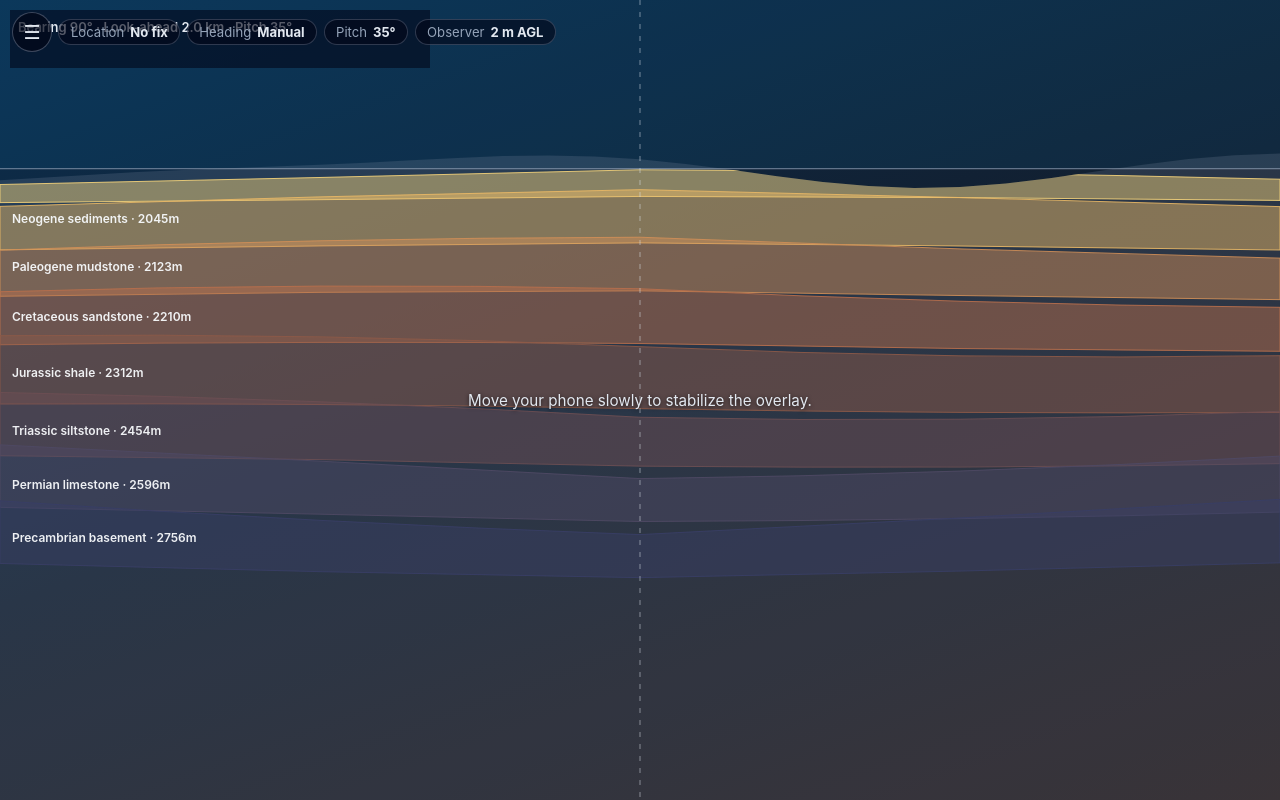
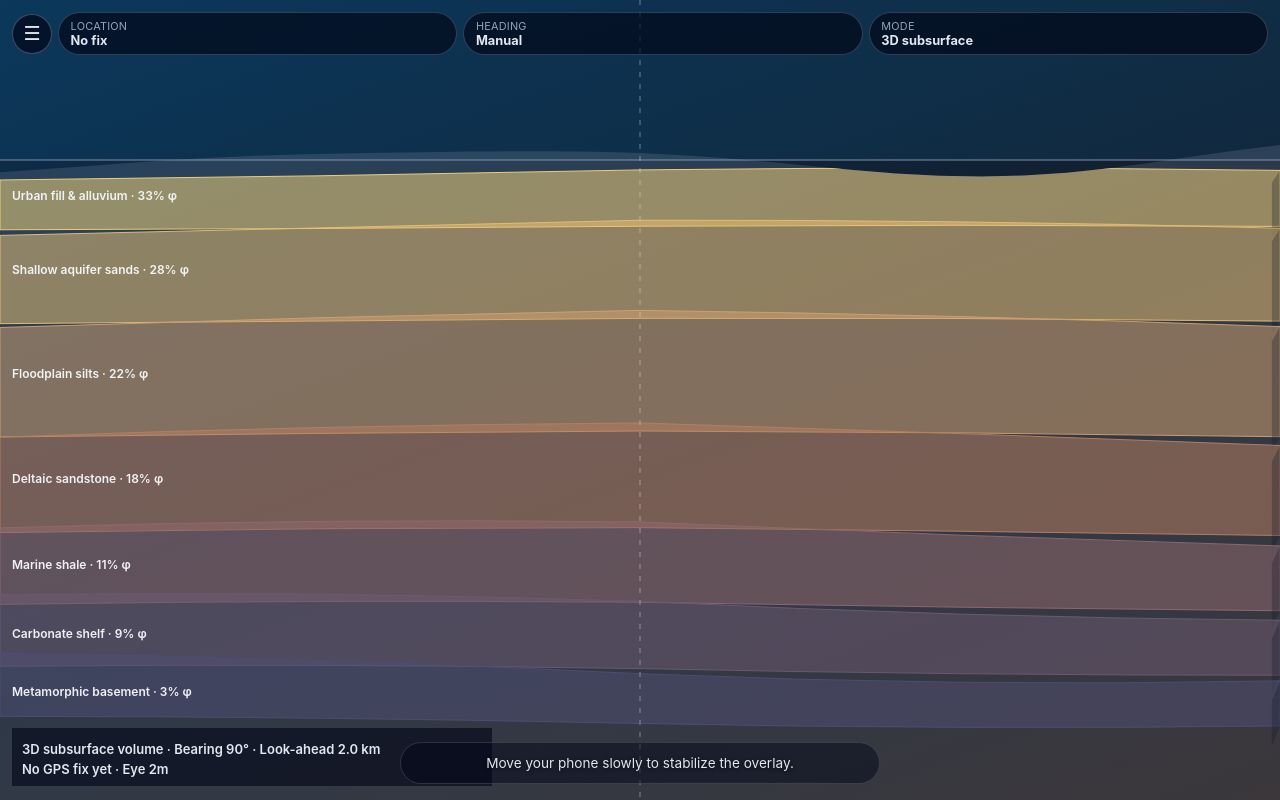
Before and after one commit to JcFiscus/Geological-Map-Application, a plain HTML site: page index.html in a window 1280 px wide. Drawn offline with Linux system fonts and the light colour scheme.

Commit message:
Refine HUD layout and add 3D subsurface layer rendering

```diff
--- a/app.js
+++ b/app.js
@@ -11,14 +11,13 @@ const state = {
 };
 
 const geologicPalette = [
-  { name: 'Quaternary alluvium', age: '0-2.6 Ma', color: '#f3d27a' },
-  { name: 'Neogene sediments', age: '2.6-23 Ma', color: '#e9b966' },
-  { name: 'Paleogene mudstone', age: '23-66 Ma', color: '#d18f58' },
-  { name: 'Cretaceous sandstone', age: '66-145 Ma', color: '#b86f4d' },
-  { name: 'Jurassic shale', age: '145-201 Ma', color: '#8d5a49' },
-  { name: 'Triassic siltstone', age: '201-252 Ma', color: '#6d4f54' },
-  { name: 'Permian limestone', age: '252-299 Ma', color: '#4f4a64' },
-  { name: 'Precambrian basement', age: '>541 Ma', color: '#393f65' },
+  { name: 'Urban fill & alluvium', age: '0-2.6 Ma', color: '#f3d27a', porosity: 0.33 },
+  { name: 'Shallow aquifer sands', age: '2.6-10 Ma', color: '#e7bd72', porosity: 0.28 },
+  { name: 'Floodplain silts', age: '10-34 Ma', color: '#cfa070', porosity: 0.22 },
+  { name: 'Deltaic sandstone', age: '34-100 Ma', color: '#b67f61', porosity: 0.18 },
+  { name: 'Marine shale', age: '100-180 Ma', color: '#8f6a6e', porosity: 0.11 },
+  { name: 'Carbonate shelf', age: '180-300 Ma', color: '#6c5b71', porosity: 0.09 },
+  { name: 'Metamorphic basement', age: '>300 Ma', color: '#4f4f73', porosity: 0.03 },
 ];
 
 const el = {
@@ -31,8 +30,7 @@ const el = {
   orientationBtn: document.querySelector('#orientationBtn'),
   locationStatus: document.querySelector('#locationStatus'),
   headingStatus: document.querySelector('#headingStatus'),
-  tiltStatus: document.querySelector('#tiltStatus'),
-  elevationStatus: document.querySelector('#elevationStatus'),
+  modeStatus: document.querySelector('#modeStatus'),
   headingInput: document.querySelector('#headingInput'),
   distanceInput: document.querySelector('#distanceInput'),
   tiltInput: document.querySelector('#tiltInput'),
@@ -49,21 +47,19 @@ const clampHeading = (value) => ((value % 360) + 360) % 360;
 const clamp = (value, min, max) => Math.max(min, Math.min(max, value));
 
 const createDirectionalStack = () => {
-  const headingFactor = Math.sin((state.heading * Math.PI) / 180);
   const distanceFactor = Math.min(state.distanceKm / 12, 1);
-  const downwardPitchDeg = clamp(state.tiltDeg, -25, 85);
-  const pitchFactor = clamp((downwardPitchDeg + 20) / 105, 0, 1);
+  const pitchFactor = clamp((clamp(state.tiltDeg, -20, 80) + 20) / 100, 0, 1);
 
   const weightedLayers = geologicPalette.map((layer, index) => {
-    const base = 72 + index * 34;
-    const headingWave = Math.sin((state.heading + index * 36) * 0.06) * (16 + index * 2.2);
-    const distanceDepth = distanceFactor * (28 + index * 16);
-    const pitchDepth = (1 - pitchFactor) * (52 + index * 5);
+    const base = 80 + index * 42;
+    const headingPulse = Math.sin((state.heading + index * 31) * 0.05) * (20 + index * 2.5);
+    const distanceDepth = distanceFactor * (34 + index * 18);
+    const pitchDepth = (1 - pitchFactor) * (44 + index * 6.5);
 
     return {
       ...layer,
-      thicknessM: Math.max(26, base + headingWave + distanceDepth + pitchDepth),
-      confidence: clamp(0.6 + Math.abs(headingFactor) * 0.22 - index * 0.02, 0.48, 0.97),
+      thicknessM: Math.max(34, base + headingPulse + distanceDepth + pitchDepth),
+      confidence: clamp(0.58 + distanceFactor * 0.24 - index * 0.03, 0.42, 0.96),
     };
   });
 
@@ -72,13 +68,14 @@ const createDirectionalStack = () => {
     const topDepthM = runningDepth;
     const bottomDepthM = runningDepth + layer.thicknessM;
     runningDepth = bottomDepthM;
+
     return {
       ...layer,
       index,
       topDepthM,
       bottomDepthM,
       midpointDepthM: (topDepthM + bottomDepthM) / 2,
-      distanceFromUserM: state.distanceKm * 1000 + topDepthM * 0.5,
+      distanceFromUserM: state.distanceKm * 1000 + topDepthM * 0.65,
     };
   });
 };
@@ -92,29 +89,24 @@ const fitCanvas = () => {
 };
 
 const depthToScreenY = (depthM, horizonY, height, maxDepth) => {
-  const depthFraction = 1 - Math.exp((-depthM / maxDepth) * 2.35);
-  return clamp(horizonY + depthFraction * (height - horizonY), horizonY + 6, height - 4);
+  const depthFraction = 1 - Math.exp((-depthM / maxDepth) * 2.1);
+  return clamp(horizonY + depthFraction * (height - horizonY), horizonY + 8, height - 4);
 };
 
 const calculateViewModel = (layers, width, height) => {
   const maxDepth = layers[layers.length - 1].bottomDepthM;
   const observerHeightM = Math.max(1, state.observerHeightM);
-  const pitchDownDeg = state.tiltDeg;
 
   const geometricHorizonM = 3570 * Math.sqrt(observerHeightM);
-  const lookAheadM = state.distanceKm * 1000;
-  const visibleDistanceM = Math.max(500, Math.min(lookAheadM, geometricHorizonM * 0.96));
+  const requestedLookAheadM = state.distanceKm * 1000;
+  const indoorMinimumM = 900;
+  const visibleDistanceM = Math.max(indoorMinimumM, Math.min(requestedLookAheadM, geometricHorizonM * 1.15));
 
-  const horizonOffset = clamp((-pitchDownDeg / 55) * (height * 0.36), -height * 0.32, height * 0.42);
-  const horizonY = clamp(height * 0.44 + horizonOffset, height * 0.12, height * 0.82);
-  const groundStartY = clamp(horizonY + 2, 0, height - 10);
+  const horizonOffset = clamp((-state.tiltDeg / 55) * (height * 0.33), -height * 0.28, height * 0.38);
+  const horizonY = clamp(height * 0.41 + horizonOffset, height * 0.15, height * 0.78);
+  const groundStartY = clamp(horizonY + 5, 0, height - 12);
 
-  const verticalFovDeg = 62;
-  const visibleGroundDepthM = Math.max(
-    130,
-    observerHeightM + Math.tan(((verticalFovDeg * 0.5 + Math.max(pitchDownDeg, 0)) * Math.PI) / 180) * visibleDistanceM,
-  );
-  const depthScaleMax = Math.max(visibleGroundDepthM, maxDepth * 0.3);
+  const depthScaleMax = Math.max(maxDepth, observerHeightM + visibleDistanceM * 0.26);
 
   return {
     horizonY,
@@ -122,7 +114,6 @@ const calculateViewModel = (layers, width, height) => {
     maxDepth,
     visibleDistanceM,
     depthScaleMax,
-    pitchDownDeg,
   };
 };
 
@@ -132,9 +123,9 @@ const createGroundMask = (width, height, horizonY, headingDeg) => {
 
   ctx.beginPath();
   ctx.moveTo(0, horizonY + Math.sin(wave) * undulation);
-  for (let x = 0; x <= width; x += Math.max(16, width / 28)) {
+  for (let x = 0; x <= width; x += Math.max(16, width / 30)) {
     const wobble = Math.sin((x / width) * Math.PI * 2.8 + wave) * undulation;
-    const contour = Math.cos((x / width) * Math.PI * 4.6 + wave * 1.3) * (undulation * 0.38);
+    const contour = Math.cos((x / width) * Math.PI * 4.1 + wave * 1.2) * (undulation * 0.42);
     ctx.lineTo(x, horizonY + wobble + contour);
   }
   ctx.lineTo(width, height);
@@ -142,46 +133,50 @@ const createGroundMask = (width, height, horizonY, headingDeg) => {
   ctx.closePath();
 };
 
-const drawLayerBand = (layer, width, topY, bottomY, waveOffset) => {
-  const lift = 8 + layer.index * 1.7;
+const drawVolumetricSlice = (layer, width, topY, bottomY, waveOffset, perspectiveSkew) => {
+  const lift = 7 + layer.index * 1.8;
+  const sideDepthPx = 12 + layer.index * 1.3;
   const xQuarter = width * 0.25;
   const xMid = width * 0.5;
   const xThreeQuarter = width * 0.75;
 
+  const topShift = Math.sin(waveOffset) * lift;
+  const topShiftMid = Math.sin(waveOffset + 2.1) * lift;
+  const topShiftRight = Math.sin(waveOffset + 4.4) * lift;
+
   ctx.beginPath();
-  ctx.moveTo(0, topY + Math.sin(waveOffset) * lift);
-  ctx.quadraticCurveTo(
-    xQuarter,
-    topY + Math.sin(waveOffset + 1.2) * lift,
-    xMid,
-    topY + Math.sin(waveOffset + 2.4) * lift,
-  );
+  ctx.moveTo(0, topY + topShift);
+  ctx.quadraticCurveTo(xQuarter, topY + Math.sin(waveOffset + 1.1) * lift, xMid, topY + topShiftMid);
+  ctx.quadraticCurveTo(xThreeQuarter, topY + Math.sin(waveOffset + 3.2) * lift, width, topY + topShiftRight);
+  ctx.lineTo(width, bottomY + topShiftRight * 0.35);
   ctx.quadraticCurveTo(
     xThreeQuarter,
-    topY + Math.sin(waveOffset + 3.7) * lift,
-    width,
-    topY + Math.sin(waveOffset + 4.8) * lift,
-  );
-  ctx.lineTo(width, bottomY + Math.sin(waveOffset + 4.8) * (lift * 0.42));
-  ctx.quadraticCurveTo(
-    xThreeQuarter,
-    bottomY + Math.sin(waveOffset + 3.6) * (lift * 0.42),
+    bottomY + Math.sin(waveOffset + 3.2) * (lift * 0.45),
     xMid,
-    bottomY + Math.sin(waveOffset + 2.4) * (lift * 0.42),
+    bottomY + topShiftMid * 0.35,
   );
   ctx.quadraticCurveTo(
     xQuarter,
-    bottomY + Math.sin(waveOffset + 1.2) * (lift * 0.42),
+    bottomY + Math.sin(waveOffset + 1.1) * (lift * 0.45),
     0,
-    bottomY + Math.sin(waveOffset) * (lift * 0.42),
+    bottomY + topShift * 0.35,
   );
   ctx.closePath();
 
-  ctx.fillStyle = `${layer.color}7a`;
+  ctx.fillStyle = `${layer.color}88`;
   ctx.fill();
-  ctx.strokeStyle = `${layer.color}e6`;
+  ctx.strokeStyle = `${layer.color}f5`;
   ctx.lineWidth = 1;
   ctx.stroke();
+
+  ctx.beginPath();
+  ctx.moveTo(width, topY + topShiftRight);
+  ctx.lineTo(width + perspectiveSkew, topY + topShiftRight + sideDepthPx);
+  ctx.lineTo(width + perspectiveSkew, bottomY + topShiftRight * 0.35 + sideDepthPx);
+  ctx.lineTo(width, bottomY + topShiftRight * 0.35);
+  ctx.closePath();
+  ctx.fillStyle = 'rgba(15,23,42,0.28)';
+  ctx.fill();
 };
 
 const drawOverlay = (layers) => {
@@ -190,11 +185,12 @@ const drawOverlay = (layers) => {
   ctx.clearRect(0, 0, width, height);
 
   const view = calculateViewModel(layers, width, height);
+  const perspectiveSkew = clamp((state.heading - 180) * 0.09, -24, 24);
 
   ctx.fillStyle = 'rgba(14, 165, 233, 0.08)';
   ctx.fillRect(0, 0, width, view.horizonY);
 
-  ctx.fillStyle = 'rgba(148, 163, 184, 0.18)';
+  ctx.fillStyle = 'rgba(148, 163, 184, 0.2)';
   createGroundMask(width, height, view.horizonY, state.heading);
   ctx.fill();
 
@@ -205,31 +201,27 @@ const drawOverlay = (layers) => {
   layers.forEach((layer) => {
     const topY = depthToScreenY(layer.topDepthM, view.groundStartY, height, view.depthScaleMax);
     const bottomY = depthToScreenY(layer.bottomDepthM, view.groundStartY, height, view.depthScaleMax);
-    const waveOffset = (state.heading / 50) + layer.index * 0.53;
+    const waveOffset = state.heading / 60 + layer.index * 0.48;
 
-    drawLayerBand(layer, width, topY, bottomY, waveOffset);
+    drawVolumetricSlice(layer, width, topY, bottomY, waveOffset, perspectiveSkew);
 
     if (bottomY - topY > 24) {
       ctx.fillStyle = 'rgba(248,250,252,0.95)';
       ctx.font = '600 12px Inter, sans-serif';
-      ctx.fillText(
-        `${layer.name} · ${Math.round(layer.distanceFromUserM)}m`,
-        12,
-        (topY + bottomY) / 2,
-      );
+      ctx.fillText(`${layer.name} · ${(layer.porosity * 100).toFixed(0)}% φ`, 12, (topY + bottomY) / 2);
     }
   });
 
   ctx.restore();
 
-  ctx.strokeStyle = 'rgba(148,163,184,0.8)';
+  ctx.strokeStyle = 'rgba(148,163,184,0.85)';
   ctx.lineWidth = 1;
   ctx.beginPath();
   ctx.moveTo(0, view.horizonY);
   ctx.lineTo(width, view.horizonY);
   ctx.stroke();
 
-  ctx.strokeStyle = 'rgba(226,232,240,0.5)';
+  ctx.strokeStyle = 'rgba(226,232,240,0.45)';
   ctx.setLineDash([5, 7]);
   ctx.beginPath();
   ctx.moveTo(width * 0.5, 0);
@@ -237,19 +229,21 @@ const drawOverlay = (layers) => {
   ctx.stroke();
   ctx.setLineDash([]);
 
-  ctx.fillStyle = 'rgba(2, 6, 23, 0.58)';
-  ctx.fillRect(10, 10, Math.min(width - 20, 420), 58);
+  ctx.fillStyle = 'rgba(2, 6, 23, 0.62)';
+  ctx.fillRect(12, height - 72, Math.min(width - 24, 480), 58);
   ctx.fillStyle = '#e2e8f0';
   ctx.font = '600 13px Inter, sans-serif';
   ctx.fillText(
-    `Bearing ${Math.round(state.heading)}° · Look-ahead ${(view.visibleDistanceM / 1000).toFixed(1)} km · Pitch ${state.tiltDeg}°`,
-    18,
-    32,
+    `3D subsurface volume · Bearing ${Math.round(state.heading)}° · Look-ahead ${(view.visibleDistanceM / 1000).toFixed(1)} km`,
+    22,
+    height - 46,
   );
 
-  if (state.lat !== null && state.lon !== null) {
-    ctx.fillText(`Lat ${state.lat.toFixed(5)}, Lon ${state.lon.toFixed(5)} · Eye ${Math.round(state.observerHeightM)}m AGL`, 18, 52);
-  }
+  const locationText =
+    state.lat !== null && state.lon !== null
+      ? `Lat ${state.lat.toFixed(5)}, Lon ${state.lon.toFixed(5)} · Eye ${Math.round(state.observerHeightM)}m`
+      : `No GPS fix yet · Eye ${Math.round(state.observerHeightM)}m`;
+  ctx.fillText(locationText, 22, height - 26);
 };
 
 const renderLegend = (layers) => {
@@ -267,14 +261,11 @@ const renderLegend = (layers) => {
 const renderInsight = (layers) => {
   const horizonKm = (3.57 * Math.sqrt(Math.max(1, state.observerHeightM))).toFixed(1);
   const dominant = layers.reduce((prev, curr) => (curr.thicknessM > prev.thicknessM ? curr : prev), layers[0]);
-  const youngest = layers[0];
-  const confidence = Math.round(
-    (layers.reduce((sum, layer) => sum + layer.confidence, 0) / layers.length) * 100,
-  );
+  const confidence = Math.round((layers.reduce((sum, layer) => sum + layer.confidence, 0) / layers.length) * 100);
 
   el.insightText.textContent =
-    `Bands are clipped to terrain below the horizon and projected along your view ray as layered contours. ` +
-    `Top unit is ${youngest.name}; dominant thickness is ${dominant.name}; confidence ${confidence}%. ` +
+    `Volume model keeps subsurface context active even without direct terrain line-of-sight. ` +
+    `Dominant unit is ${dominant.name}; estimated confidence ${confidence}%. ` +
     `At ${Math.round(state.observerHeightM)}m eye height, geometric horizon is ~${horizonKm} km.`;
 };
 
@@ -296,7 +287,7 @@ const setHeading = (value, source = 'manual') => {
   state.heading = clampHeading(value);
   state.source = source;
   el.headingStatus.textContent =
-    source === 'sensor' ? `${Math.round(state.heading)}° (live)` : `${Math.round(state.heading)}° (manual)`;
+    source === 'sensor' ? `${Math.round(state.heading)}° live` : `${Math.round(state.heading)}° manual`;
   syncSliders();
   refresh();
 };
@@ -304,14 +295,12 @@ const setHeading = (value, source = 'manual') => {
 const setTiltFromSensor = (rawTilt) => {
   state.tiltDeg = clamp(Math.round(rawTilt), -20, 80);
   state.distanceKm = Number((0.8 + ((80 - clamp(state.tiltDeg, 0, 80)) / 80) * 9.2).toFixed(1));
-  el.tiltStatus.textContent = `${state.tiltDeg}° (live)`;
   syncSliders();
   refresh();
 };
 
-const setObserverHeight = (value, source = 'manual') => {
+const setObserverHeight = (value) => {
   state.observerHeightM = clamp(Math.round(value), 1, 500);
-  el.elevationStatus.textContent = `${state.observerHeightM} m AGL${source === 'sensor' ? ' (live)' : ''}`;
   syncSliders();
   refresh();
 };
@@ -343,7 +332,7 @@ const startCamera = async () => {
     el.cameraFeed.srcObject = stream;
     await el.cameraFeed.play();
     el.cameraFeed.classList.add('active');
-    el.centerHint.textContent = 'AR view active. Point toward terrain to explore layers.';
+    el.centerHint.textContent = 'AR view active. Subsurface volume remains visible indoors.';
     el.startArBtn.textContent = 'AR view active';
     el.startArBtn.disabled = true;
     return true;
@@ -401,8 +390,7 @@ const setupOrientation = async () => {
     }
 
     if (typeof event.beta === 'number') {
-      const sensorTilt = clamp(event.beta, -20, 80);
-      setTiltFromSensor(sensorTilt);
+      setTiltFromSensor(clamp(event.beta, -20, 80));
     }
   });
 
@@ -411,8 +399,7 @@ const setupOrientation = async () => {
 };
 
 el.menuBtn.addEventListener('click', () => {
-  const shouldOpen = el.settingsPanel.hasAttribute('hidden');
-  setMenuOpen(shouldOpen);
+  setMenuOpen(el.settingsPanel.hasAttribute('hidden'));
 });
 
 el.closeMenuBtn.addEventListener('click', () => {
@@ -452,12 +439,11 @@ el.distanceInput.addEventListener('input', (event) => {
 
 el.tiltInput.addEventListener('input', (event) => {
   state.tiltDeg = Number(event.target.value);
-  el.tiltStatus.textContent = `${state.tiltDeg}° (manual)`;
   refresh();
 });
 
 el.elevationInput.addEventListener('input', (event) => {
-  setObserverHeight(Number(event.target.value), 'manual');
+  setObserverHeight(Number(event.target.value));
 });
 
 window.addEventListener('resize', () => {
@@ -466,6 +452,7 @@ window.addEventListener('resize', () => {
 });
 
 fitCanvas();
+el.modeStatus.textContent = '3D subsurface';
 setObserverHeight(state.observerHeightM);
 syncSliders();
 refresh();
--- a/index.html
+++ b/index.html
@@ -16,8 +16,7 @@
           <button id="menuBtn" class="menu-btn" aria-expanded="false" aria-controls="settingsPanel">☰</button>
           <div class="status-pill"><span>Location</span><strong id="locationStatus">No fix</strong></div>
           <div class="status-pill"><span>Heading</span><strong id="headingStatus">Manual</strong></div>
-          <div class="status-pill"><span>Pitch</span><strong id="tiltStatus">35°</strong></div>
-          <div class="status-pill"><span>Observer</span><strong id="elevationStatus">2 m AGL</strong></div>
+          <div class="status-pill"><span>Mode</span><strong id="modeStatus">3D subsurface</strong></div>
         </div>
 
         <aside id="settingsPanel" class="settings-panel" hidden>
@@ -25,7 +24,10 @@
             <h1>GeoScope AR</h1>
             <button id="closeMenuBtn" class="icon-btn" aria-label="Close menu">✕</button>
           </div>
-          <p>Use live sensors or tune inputs manually to align projected strata with terrain in front of your camera.</p>
+          <p>
+            3D geological volume is projected below the terrain estimate so it remains available indoors,
+            underground parking, and line-of-sight constrained views.
+          </p>
 
           <div class="control-row">
             <button id="startArBtn" class="button">Start AR view</button>
@@ -39,7 +41,7 @@
           </label>
 
           <label class="control-field" for="distanceInput">
-            <span>Look-ahead distance (km)</span>
+            <span>Subsurface look-ahead distance (km)</span>
             <input id="distanceInput" type="range" min="0.5" max="12" step="0.1" value="2" />
           </label>
 
--- a/styles.css
+++ b/styles.css
@@ -58,18 +58,18 @@ body {
 
 .hud {
   position: absolute;
-  left: 0;
-  right: 0;
   z-index: 2;
   padding: 0.75rem;
 }
 
 .top-hud {
   top: 0;
-  display: flex;
+  left: 0;
+  right: 0;
+  display: grid;
+  grid-template-columns: auto repeat(3, minmax(0, 1fr));
+  gap: 0.38rem;
   align-items: center;
-  gap: 0.4rem;
-  flex-wrap: wrap;
 }
 
 .menu-btn {
@@ -83,25 +83,35 @@ body {
 }
 
 .status-pill {
-  background: rgba(2, 6, 23, 0.62);
+  background: rgba(2, 6, 23, 0.68);
   border: 1px solid rgba(148, 163, 184, 0.3);
   border-radius: 999px;
-  padding: 0.28rem 0.72rem;
+  padding: 0.38rem 0.72rem;
   display: flex;
-  gap: 0.38rem;
-  font-size: 0.82rem;
+  flex-direction: column;
+  min-width: 0;
+}
+
+.status-pill strong {
+  font-size: 0.8rem;
+  white-space: nowrap;
+  overflow: hidden;
+  text-overflow: ellipsis;
 }
 
 .status-pill span {
   color: var(--muted);
+  font-size: 0.68rem;
+  text-transform: uppercase;
+  letter-spacing: 0.02em;
 }
 
 .settings-panel {
   position: absolute;
-  top: 3.8rem;
+  top: 4.4rem;
   left: 0.75rem;
   z-index: 4;
-  width: min(92vw, 22rem);
+  width: min(92vw, 23rem);
   max-height: calc(100vh - 5rem);
   overflow: auto;
   background: var(--panel);
@@ -183,11 +193,16 @@ body {
 }
 
 .center-hint {
-  top: 50%;
-  transform: translateY(-50%);
+  left: 50%;
+  transform: translateX(-50%);
+  bottom: 1rem;
+  width: min(86vw, 30rem);
   text-align: center;
-  font-size: 0.95rem;
+  font-size: 0.85rem;
   color: #e2e8f0;
+  background: rgba(2, 6, 23, 0.48);
+  border: 1px solid rgba(148, 163, 184, 0.24);
+  border-radius: 999px;
   text-shadow: 0 1px 4px rgba(0, 0, 0, 0.75);
 }
 
@@ -203,3 +218,13 @@ body {
   border: 1px solid rgba(255, 255, 255, 0.2);
   font-size: 0.75rem;
 }
+
+@media (max-width: 700px) {
+  .top-hud {
+    grid-template-columns: auto 1fr;
+  }
+
+  .status-pill:nth-of-type(3) {
+    grid-column: span 2;
+  }
+}
```
